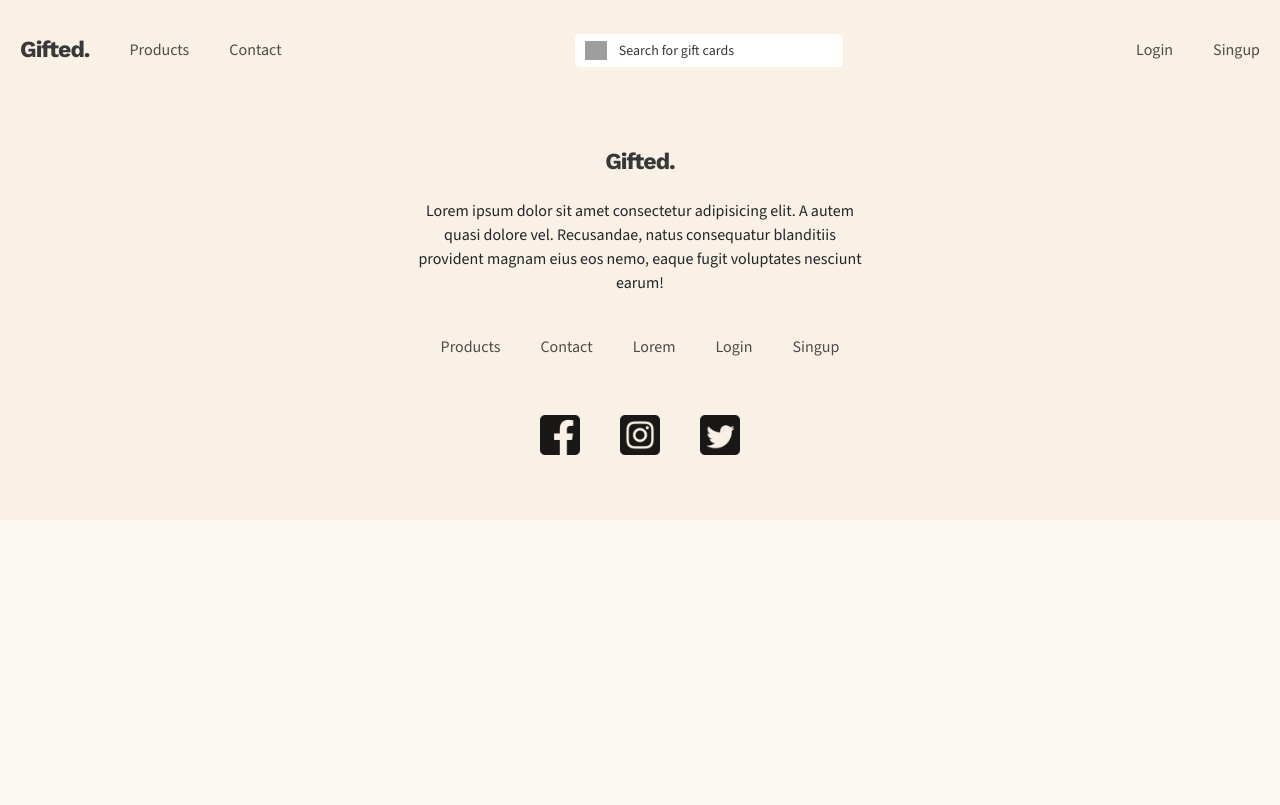
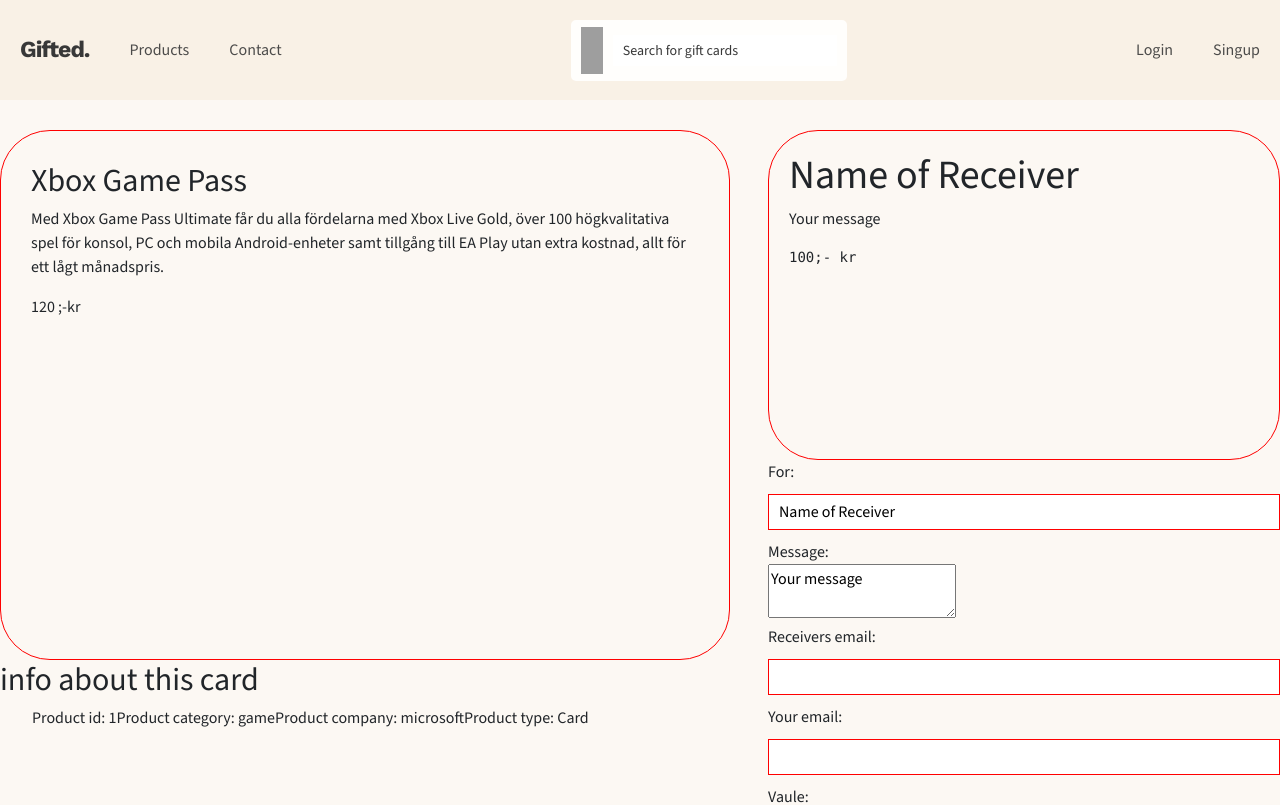
Before and after one commit to A1101101IR/Gifted.com, a React (Create React App) app: page /pages/products/1 in a window 1280 px wide. Shown: the top 805 px of the page. Built offline with nearby package versions, Linux system fonts and the light colour scheme; data requests are answered from the project's data file; grey boxes are pictures that could not be loaded.

Commit message:
Added product data and page

```diff
--- a/data/db.json
+++ b/data/db.json
@@ -1,28 +1,23 @@
 {
-    "test": [
-        {
-            "name": "Amir",
-            "efternamn": "Nabizadeh",
-            "color": "Red",
-            "id": 1
-        },
-        {
-            "name": "Oscar",
-            "efternamn": "Rainergren",
-            "color": "Blue",
-            "id": 2
-        },
-        {
-            "name": "Elodie",
-            "efternamn": "Pradet",
-            "color": "Green",
-            "id": 3
-        },
-        {
-            "name": "Daniel",
-            "efternamn": "Naesenius",
-            "color": "Yellow",
-            "id": 4
-        }
-    ]
+  "products": [
+    {
+      "id": 1,
+      "titel": "Xbox Game Pass",
+      "description": "Med Xbox Game Pass Ultimate får du alla fördelarna med Xbox Live Gold, över 100 högkvalitativa spel för konsol, PC och mobila Android-enheter samt tillgång till EA Play utan extra kostnad, allt för ett lågt månadspris.",
+      "category": "game",
+      "company": "microsoft",
+      "type": "Card",
+      "price": "120"
+    },
+    {
+      "id": 2,
+      "titel": "Spotify Gift Card",
+      "description": "Spotify Premium 1 Month.",
+      "category": "music",
+      "company": "Spotify",
+      "type": "Card",
+      "price": "100"
+    }
+  ],
+  "order": []
 }
--- a/public/index.html
+++ b/public/index.html
@@ -2,14 +2,14 @@
 <html lang="en">
   <head>
     <meta charset="utf-8" />
-    <link rel="icon" href="%PUBLIC_URL%/favicon.ico" />
+    <!-- <link rel="icon" href="%PUBLIC_URL%/favicon.ico" /> -->
     <meta name="viewport" content="width=device-width, initial-scale=1" />
     <meta name="theme-color" content="#000000" />
     <meta
       name="description"
       content="Web site created using create-react-app"
     />
-    <link rel="apple-touch-icon" href="%PUBLIC_URL%/logo192.png" />
+    <!-- <link rel="apple-touch-icon" href="%PUBLIC_URL%/logo192.png" /> -->
     <!--
       manifest.json provides metadata used when your web app is installed on a
       user's mobile device or desktop. See https://developers.google.com/web/fundamentals/web-app-manifest/
--- a/src/App.js
+++ b/src/App.js
@@ -6,6 +6,8 @@
 import Login from "./pages/Login";
 import Singup from "./pages/signup";
 import { Routes, Route } from "react-router-dom";
+import Product from "./components/product/product";
+import OrderList from "./components/order/order";
 
 function App() {
   return (
@@ -18,6 +20,8 @@
           <Route path="/pages/contact" element={<Contact />}></Route>
           <Route path="/pages/login" element={<Login />}></Route>
           <Route path="/pages/singup" element={<Singup />}></Route>
+          <Route path="/pages/products/:id" element={<Product />}></Route>
+          <Route path="/components/order/order" element={<OrderList />}></Route>
         </Routes>
       </div>
       <Footer />
--- /dev/null
+++ b/src/components/order/order.js
@@ -0,0 +1,9 @@
+const OrderList = () => {
+  return (
+    <div>
+      <h1>orderlist and more</h1>
+    </div>
+  );
+};
+
+export default OrderList;
--- /dev/null
+++ b/src/components/product/ProductData.js
@@ -0,0 +1,17 @@
+import { useState, useEffect } from "react";
+import useFatch from "../../useFatch";
+import ProductList from "./ProductList";
+const ProductData = () => {
+  const { product, isLoading, error } = useFatch(
+    "http://localhost:8000/products"
+  );
+  return (
+    <div>
+      {error && <h2>{error}</h2>}
+      {isLoading && <h2>Loading...</h2>}
+      {product && <ProductList product={product} />}
+    </div>
+  );
+};
+
+export default ProductData;
--- /dev/null
+++ b/src/components/product/ProductList.js
@@ -0,0 +1,22 @@
+import { Link } from "react-router-dom";
+/* import ProductData from "./ProductData"; */
+const ProductList = ({ product }) => {
+  return (
+    <div className="product-list">
+      {product.map((product) => (
+        <div className="products-card-sm" key={product.id}>
+          <Link to={`/pages/products/${product.id}`}>
+            <h2>{product.titel}</h2>
+            <p>{product.description}</p>
+            <span>{product.price} ;-kr</span>
+            <br />
+            <button>Detalis</button>
+            <button>buy</button>
+          </Link>
+        </div>
+      ))}
+    </div>
+  );
+};
+
+export default ProductList;
--- /dev/null
+++ b/src/components/product/product.js
@@ -0,0 +1,102 @@
+import { Navigate, useParams } from "react-router-dom";
+import { useState } from "react/cjs/react.development";
+import useFatch from "../../useFatch";
+import { useNavigate } from "react-router-dom";
+
+const Product = () => {
+  const { id } = useParams();
+
+  const { product, error, isLoading } = useFatch(
+    "http://localhost:8000/products/" + id
+  );
+
+  const [receiver, setReceiver] = useState("Name of Receiver");
+  const [message, setMessage] = useState("Your message");
+  const [amount, setAmount] = useState("100;- kr");
+  const [isPending, setIsPending] = useState(false);
+  const goToOrder = useNavigate();
+
+  const handleSubmit = (e) => {
+    e.preventDefault();
+    const order = { receiver, message, amount, product: [product] };
+    setIsPending(true);
+    fetch("http://localhost:8000/order", {
+      method: "POST",
+      headers: { "Content-Type": "application/json" },
+      body: JSON.stringify(order),
+    }).then(() => {
+      setTimeout(() => {
+        setIsPending(false);
+        /* skapa nåt som visas eller meddelar user vad är det som händer. */
+        goToOrder("/components/order/order");
+      }, 2000);
+    });
+  };
+
+  return (
+    <div className="product-details-container">
+      {isLoading && <div>Loading...</div>}
+      {error && <div>{error}</div>}
+      {/* <h2>product - {id}</h2> */}
+      {product && (
+        <div className="product-body">
+          <div className="product-info-box">
+            <div className="giftcard-preview-front">
+              <h2>{product.titel}</h2>
+              <p>{product.description}</p>
+              <span>{product.price} ;-kr </span>
+            </div>
+            <h2>info about this card</h2>
+            <ul>
+              <li className="category">Product id: {product.id}</li>
+              <li className="category">Product category: {product.category}</li>
+              <li className="category">Product company: {product.company}</li>
+              <li className="category">Product type: {product.type}</li>
+            </ul>
+          </div>
+          <div className="costumer-info-box">
+            <div className="giftcard-preview-back">
+              <h1>{receiver}</h1>
+              <p>{message}</p>
+              <pre>{amount}</pre>
+            </div>
+
+            <form onSubmit={handleSubmit}>
+              <label>For: </label>
+              <input
+                type="text"
+                required
+                value={receiver}
+                onChange={(e) => setReceiver(e.target.value)}
+              />
+              <label>Message: </label>
+              <br />
+              <textarea
+                required
+                value={message}
+                onChange={(e) => setMessage(e.target.value)}
+              ></textarea>
+              <br />
+              <label>Receivers email: </label>
+              <input type="email" required />
+              <label>Your email: </label>
+              <input type="email" required />
+              <label>Vaule: </label>
+              {/* <p>"https://stackoverflow.com/questions/15615355/custom-numeric-input"</p> */}
+              <input
+                type="number"
+                required
+                value={amount}
+                onChange={(e) => setAmount(e.target.value)}
+              />
+              {!isPending && <button>Add Card</button>}
+              {isPending && <button disabled>Creating giftcard...</button>}
+            </form>
+          </div>
+        </div>
+      )}
+    </div>
+  );
+};
+
+export default Product;
--- /dev/null
+++ b/src/components/product/product.scss
@@ -0,0 +1,50 @@
+.products-card-sm {
+  height: 300px;
+  width: 500px;
+  border: 1px solid black;
+  border-radius: 20px;
+  margin: 20px;
+  padding: 20px;
+}
+.product-details-container {
+  display: flex;
+  justify-content: center;
+  height: 100vh;
+}
+.product-body {
+  width: 1280px;
+  display: flex;
+}
+.product-info-box {
+  width: 60%;
+  height: auto;
+}
+.costumer-info-box {
+  width: 40%;
+
+  height: auto;
+}
+.giftcard-preview-front {
+  width: 95%;
+  height: 530px;
+  border: 1px solid red;
+  border-radius: 50px;
+  padding: 30px;
+  margin-top: 30px;
+}
+.giftcard-preview-back {
+  width: 100%;
+  height: 330px;
+  border: 1px solid red;
+  border-radius: 50px;
+  padding: 20px;
+  margin-top: 30px;
+}
+input {
+  width: 100%;
+  padding: 5px 10px;
+  margin: 10px 0;
+  border: 1px solid red;
+  box-sizing: border-box;
+  display: block;
+}
--- a/src/index.scss
+++ b/src/index.scss
@@ -1,5 +1,6 @@
 @import "./variables.scss";
 @import "./components/header/header.scss";
+@import "./components/product/product.scss";
 
 body {
   font-family: $parapraph;
--- /dev/null
+++ b/src/order.js
@@ -0,0 +1,5 @@
+const Order = () => {
+  return <div>order</div>;
+};
+
+export default Order;
--- /dev/null
+++ b/src/useFatch.js
@@ -0,0 +1,34 @@
+import { useState, useEffect } from "react";
+const useFatch = (url) => {
+  const [product, setProduct] = useState(null);
+  const [isLoading, setIsLoading] = useState(true);
+  const [error, setError] = useState(null);
+  useEffect(() => {
+    const abortCont = new AbortController();
+    setTimeout(() => {
+      fetch(url, { signal: abortCont.signal })
+        .then((res) => {
+          if (!res.ok) {
+            throw Error("Ett meddelande");
+          }
+          return res.json();
+        })
+        .then((data) => {
+          setProduct(data);
+          setIsLoading(false);
+          setError(null);
+        })
+        .catch((err) => {
+          if (err.name === "AbortError") {
+            console.log("fetch aborted");
+          }
+          setIsLoading(false);
+          setError(err.message);
+        });
+    }, 300);
+    return () => abortCont.abort();
+  }, [url]);
+  return { product, isLoading, error };
+};
+
+export default useFatch;
```
Also changed, not shown: src/pages/main.js (+12 -3 lines).
